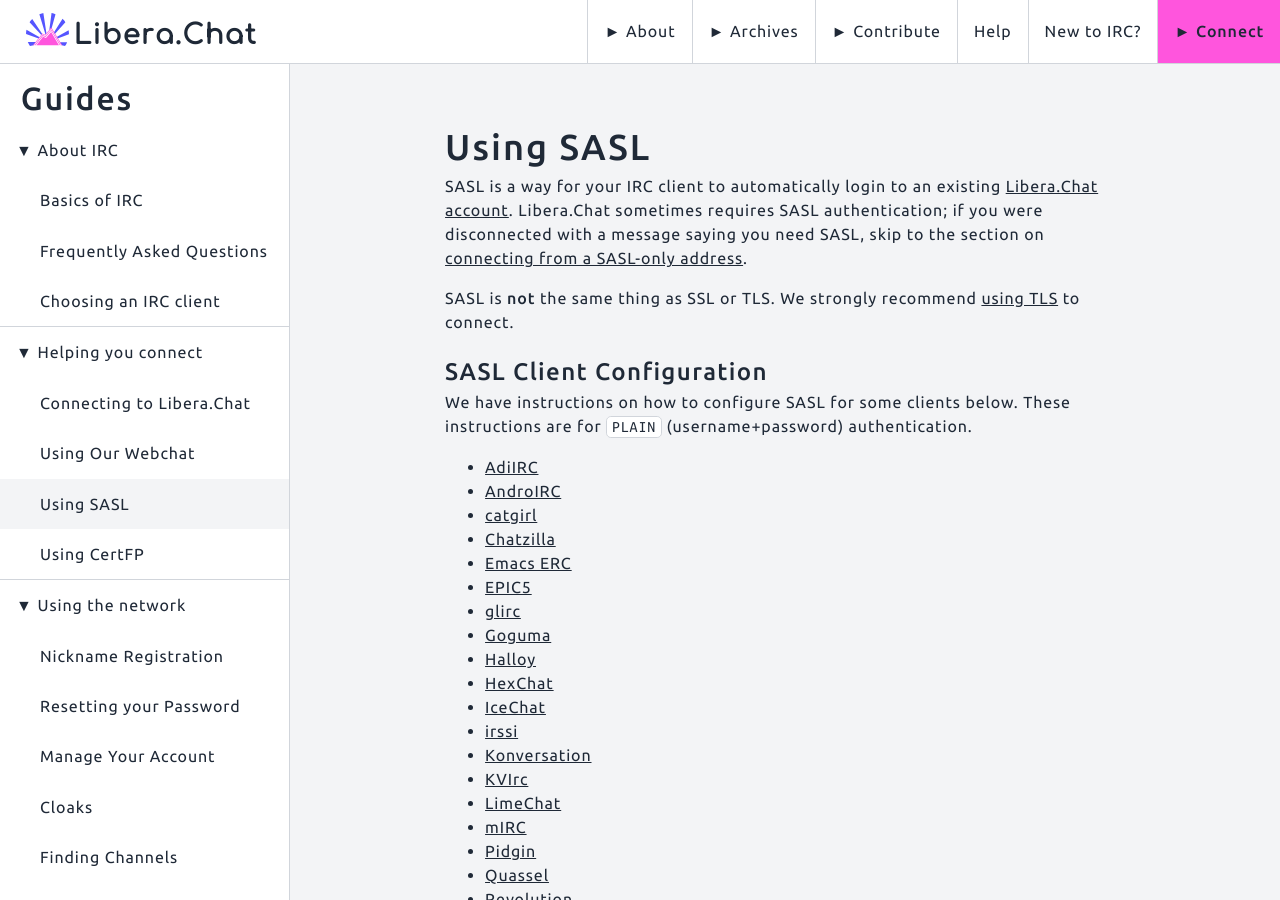
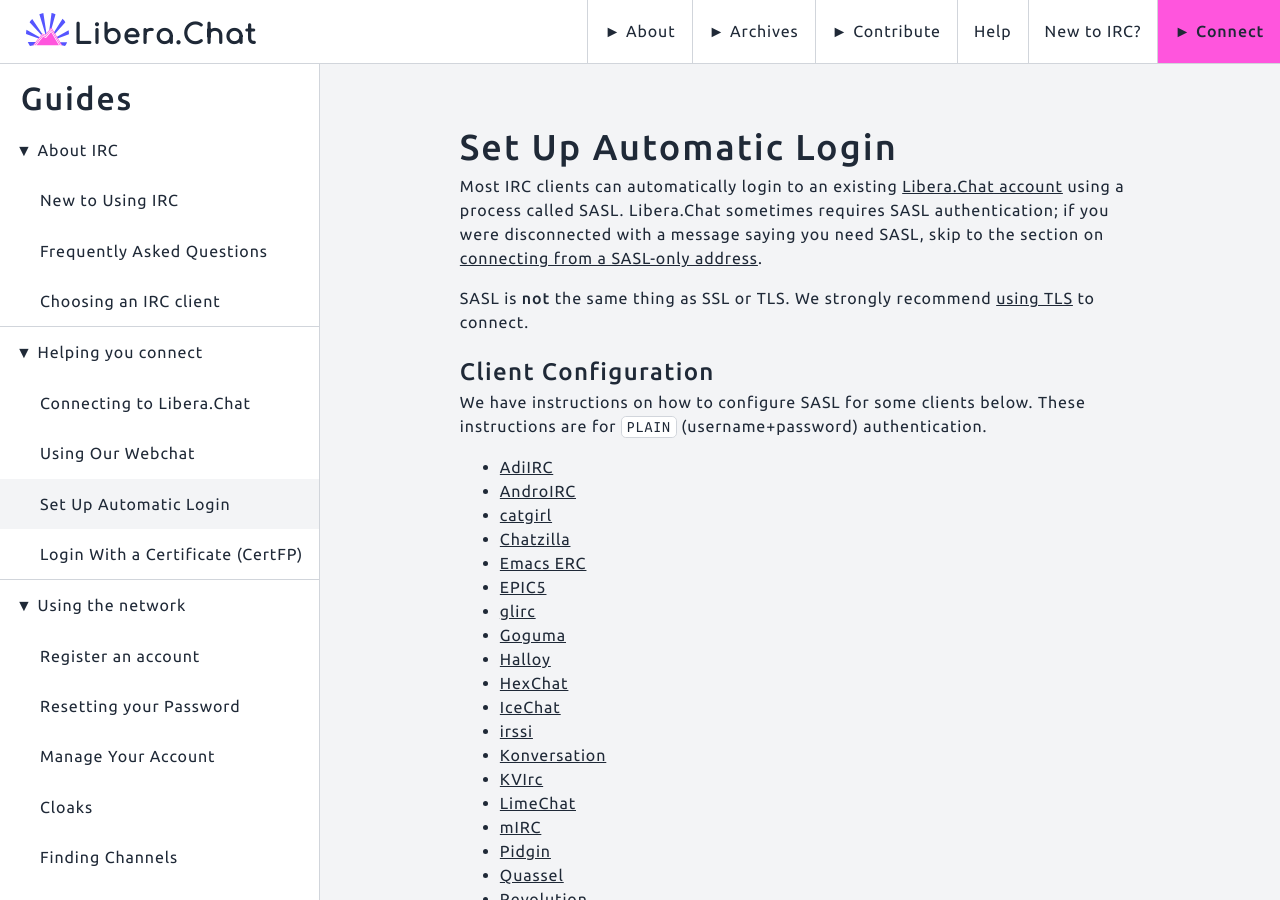
Before and after one commit to Libera-Chat/libera-chat.github.io, a Jekyll site: the page built from content/_guides/sasl.md, in a window 1280 px wide and 900 px high. Built offline with Jekyll 4.4.1, drawn with Linux system fonts in a browser that asks for light colours.

Commit message:
More user-friendly titles (#416)
* More user-friendly titles

- SASL -> automatic login
- basics guide -> new to using irc
- nickname registration -> register an account
- using certfp -> login with a certificate (certfp)

* Fix links with anchors

```diff
--- a/content/_guides/basics.md
+++ b/content/_guides/basics.md
@@ -1,5 +1,5 @@
 ---
-title: Basics of IRC
+title: New to Using IRC
 category: about-irc
 weight: 10
 ---
--- a/content/_guides/certfp.md
+++ b/content/_guides/certfp.md
@@ -1,5 +1,5 @@
 ---
-title: Using CertFP
+title: Login With a Certificate (CertFP)
 category: connecting
 credits: web7
 weight: 40
@@ -7,7 +7,7 @@
 
 As an alternative to password-based authentication, you can connect to
 Libera.Chat with a TLS certificate and have services recognise it
-automatically.
+automatically. *This is not necessary for most users.*
 
 For `SASL EXTERNAL` to work, you must [connect over TLS](/guides/connect).
 
--- a/content/_guides/registration.md
+++ b/content/_guides/registration.md
@@ -1,5 +1,5 @@
 ---
-title: Nickname Registration
+title: Register an account
 category: using
 credits: web7
 weight: 10
@@ -99,7 +99,7 @@
 **It is highly recommended to use [SASL](/guides/sasl) for this,
 which is supported by every notable modern IRC client.**
 Instructions for your client can likely be found
-[here](/guides/sasl#sasl-client-configuration).
+[here](/guides/sasl#client-configuration).
 
 If you are already connected to the network and do not wish to reconnect to
 log in, you can manually identify:
--- a/content/_guides/sasl.md
+++ b/content/_guides/sasl.md
@@ -1,12 +1,12 @@
 ---
-title: Using SASL
+title: Set Up Automatic Login
 category: connecting
 credits: web7
 weight: 30
 ---
 
-SASL is a way for your IRC client to automatically login to
-an existing [Libera.Chat account](/guides/registration).
+Most IRC clients can automatically login to an existing
+[Libera.Chat account](/guides/registration) using a process called SASL.
 Libera.Chat sometimes requires SASL authentication; if you were
 disconnected with a message saying you need SASL, skip to the section on
 [connecting from a SASL-only address](#sasl-access-only-ip-ranges).
@@ -14,7 +14,7 @@
 SASL is **not** the same thing as SSL or TLS. We strongly recommend
 [using TLS](/guides/connect#accessing-liberachat-via-tls) to connect.
 
-## SASL Client Configuration
+## Client Configuration
 
 We have instructions on how to configure SASL for some clients below.
 These instructions are for `PLAIN` (username+password) authentication.
@@ -79,7 +79,7 @@
 Remember to check your email and verify the address on your account before you
 try to connect from the IP that is restricted.
 Once you **do** have an account, there are
-[instructions on configuring your client above](#sasl-client-configuration).
+[instructions on configuring your client above](#client-configuration).
 
 SASL-only restrictions are typically applied to address ranges that are
 the source of frequent policy violations due to providing easy access to
```
